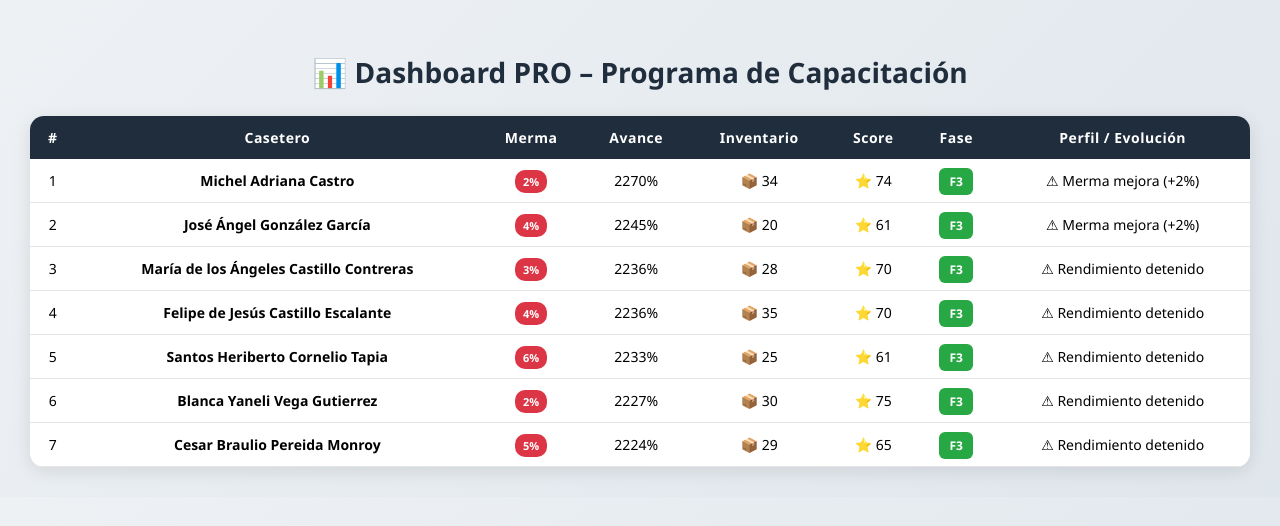
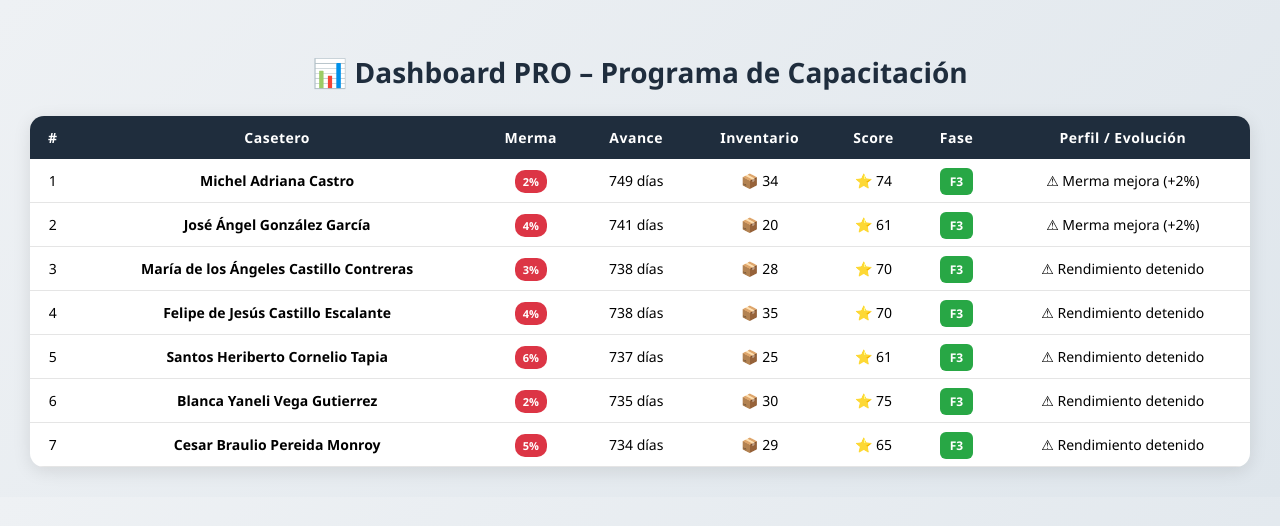
Before and after one commit to Jbetoguillen/Empelados, a plain HTML site: page index.html in a window 1280 px wide. Drawn offline with nearby package versions, Linux system fonts and the light colour scheme.

Commit message:
index.html

```diff
--- a/index.html
+++ b/index.html
@@ -78,7 +78,7 @@
 
 <script>
 // ============================
-// DATOS (pueden repetirse)
+// DATOS
 // ============================
 const DATA = [
   { nombre:"Michel Adriana Castro", merma:4, limpieza:60, calidad:80, resistencia:40, tecnica:65, cajas:20, inicio:"2024-03-20" },
@@ -120,7 +120,7 @@ function diasEnPrograma(fechaInicio) {
 }
 
 // ============================
-// FASE SEGÚN PROTOCOLO AGROVAL
+// FASE SEGÚN PROTOCOLO
 // ============================
 function faseSegunProtocolo(dias) {
   if (dias <= 10) return "f1";     // Inducción
@@ -222,7 +222,6 @@ function render() {
   lista.sort((a,b)=> b.dias - a.dias);
 
   lista.forEach((p,i)=>{
-    const avance = Math.round((p.dias / 33) * 100);
     const fase = faseSegunProtocolo(p.dias);
 
     tbody.innerHTML += `
@@ -230,7 +229,7 @@ function render() {
         <td>${i+1}</td>
         <td><strong>${p.nombre}</strong></td>
         <td><span class="tag rojo">${p.ultimo.merma}%</span></td>
-        <td>${avance}%</td>
+        <td>${p.dias} días</td>
         <td>📦 ${p.ultimo.cajas}</td>
         <td>⭐ ${Math.round((p.ultimo.limpieza+p.ultimo.calidad+p.ultimo.tecnica+p.ultimo.resistencia)/4)}</td>
         <td><span class="fase-tag ${fase}">${fase.toUpperCase()}</span></td>
```
